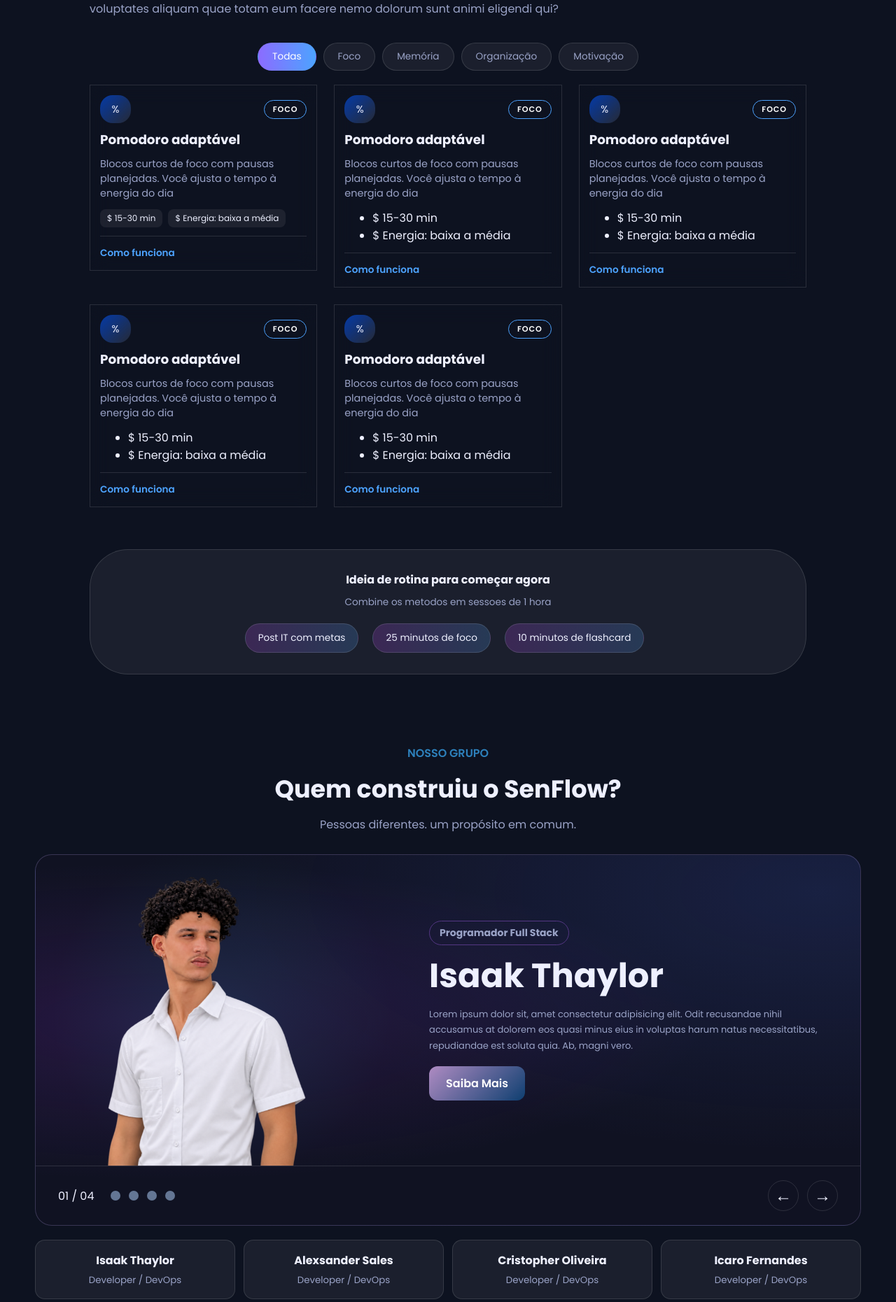
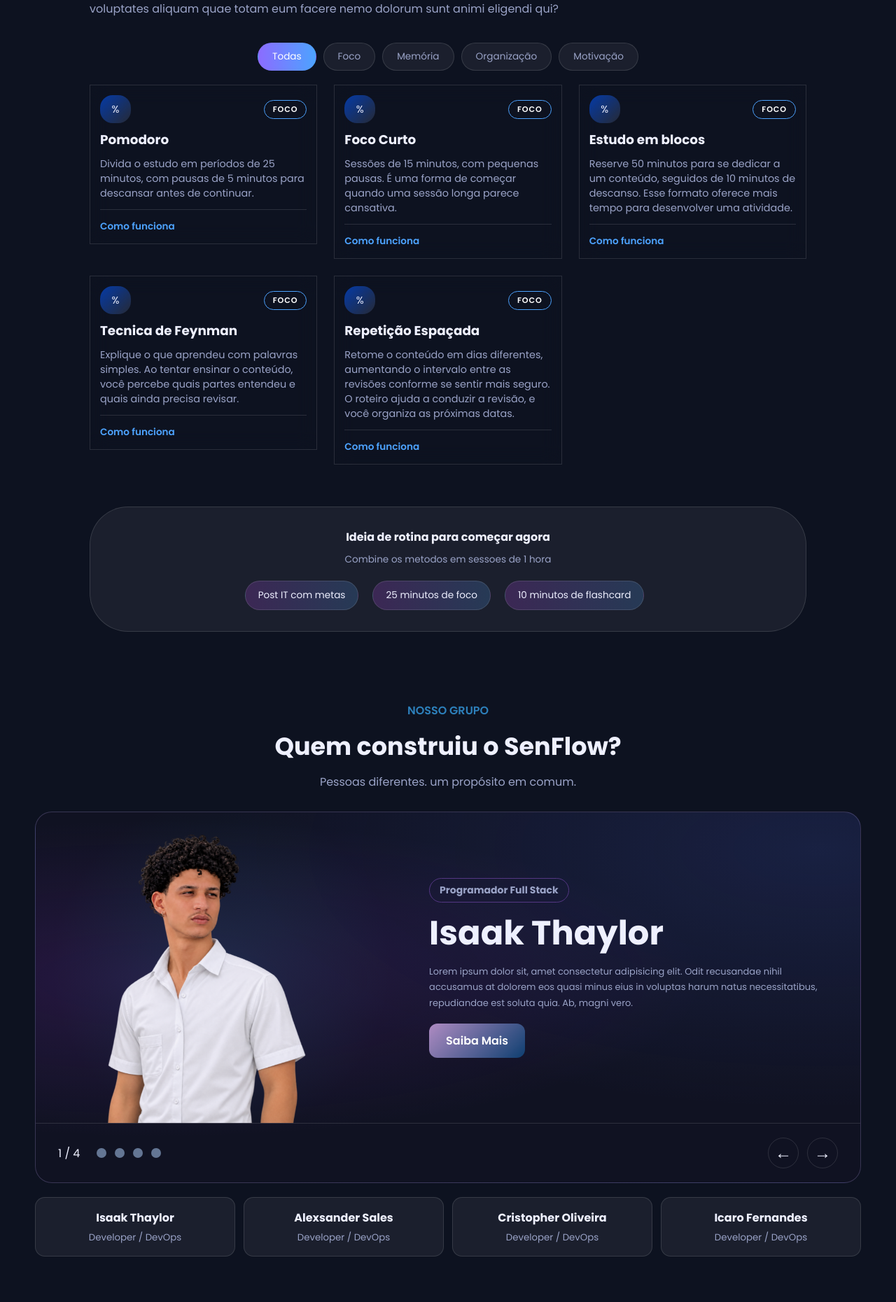
Before and after one commit to th4ylor/Inclusive-Education, a Flask app: page / in a window 1280 px wide. Shown: the part 1180-3041 px from the top of the page at 70% size. After the commit the page ends 2976 px from the top, so only its background shows below. Run offline with Flask 3, Linux system fonts and the light colour scheme; the visitor is signed in with stand-in values (Sample User, id 1).

Commit message:
Chore: up no index sobre metodologias presentes

```diff
--- a/static/css/style.css
+++ b/static/css/style.css
@@ -398,17 +398,6 @@ h1{
     letter-spacing: 0.08em;
     text-transform:uppercase;
     color: white;}
-.meta{
-    list-style: none;
-    padding: 0;
-    display: flex;
-    flex-wrap: wrap;
-    gap: 8px;}
-.meta li{
-    padding: 4px 10px;
-    border-radius: 8px;
-    font-size: 0.75rem;
-    background: rgba(255, 255, 255, .07);}
 details{
     padding-top: 14px;
     border-top: 1px solid var(--borda);}
@@ -635,6 +624,9 @@ section .lista .item{
     color: var(--texto);
     font-size: 24px;
     cursor: pointer;}
+.arrows button:hover{
+    background: var(--azul);
+}
 
 .equipe-nav{
     display: flex;
--- a/templates/index.html
+++ b/templates/index.html
@@ -140,20 +140,16 @@
                     <span class="icone">%</span>
                     <span class="tag">Foco</span>
                 </div>
-                <h3>Pomodoro adaptável</h3>
-                <p>Blocos curtos de foco com pausas planejadas. Você ajusta o tempo à energia do dia</p>
-                <ul class="meta">
-                    <li>$ 15-30 min</li>
-                    <li>$ Energia: baixa a média</li>
-                </ul>
+                <h3>Pomodoro</h3>
+                <p>Divida o estudo em períodos de 25 minutos, com pausas de 5 minutos para descansar antes de continuar.</p>
 
                 <details>
                     <summary>Como funciona</summary>
                     <ol>
-                        <li>Escolha UMA tarefa pequena</li>
-                        <li>Defina 15,25 ou 30 minutos</li>
-                        <li>faca uma pausa de 5 min longe das telas</li>
-                        <li>A cada 4 ciclos, faca uma pausa longa</li>
+                        <li>Escolha a tarefa que deseja fazer</li>
+                        <li>Estude por 25 minutos concetrando-se nessa tarefa</li>
+                        <li>Faça uma pausa de 5 minutos para descansar</li>
+                        <li>Repita o ciclo enquanto quiser continuar estudando</li>
                     </ol>
                 </details>
             </article>
@@ -163,20 +159,16 @@
                     <span class="icone">%</span>
                     <span class="tag">Foco</span>
                 </div>
-                <h3>Pomodoro adaptável</h3>
-                <p>Blocos curtos de foco com pausas planejadas. Você ajusta o tempo à energia do dia</p>
-                <ul>
-                    <li>$ 15-30 min</li>
-                    <li>$ Energia: baixa a média</li>
-                </ul>
+                <h3>Foco Curto</h3>
+                <p>Sessões de 15 minutos, com pequenas pausas. É uma forma de começar quando uma sessão longa parece cansativa.</p>
 
                 <details>
                     <summary>Como funciona</summary>
                     <ol>
-                        <li>Escolha UMA tarefa pequena</li>
-                        <li>Defina 15,25 ou 30 minutos</li>
-                        <li>faca uma pausa de 5 min longe das telas</li>
-                        <li>A cada 4 ciclos, faca uma pausa longa</li>
+                        <li>Escolha uma tarefa pequena para começar</li>
+                        <li>Dedique 15 minutos nela</li>
+                        <li>Descanse por 3 minutos</li>
+                        <li>Continue com outro ciclo quando estiver pronto</li>
                     </ol>
                 </details>
             </article>
@@ -186,20 +178,16 @@
                     <span class="icone">%</span>
                     <span class="tag">Foco</span>
                 </div>
-                <h3>Pomodoro adaptável</h3>
-                <p>Blocos curtos de foco com pausas planejadas. Você ajusta o tempo à energia do dia</p>
-                <ul>
-                    <li>$ 15-30 min</li>
-                    <li>$ Energia: baixa a média</li>
-                </ul>
+                <h3>Estudo em blocos</h3>
+                <p>Reserve 50 minutos para se dedicar a um conteúdo, seguidos de 10 minutos de descanso. Esse formato oferece mais tempo para desenvolver uma atividade.</p>
 
                 <details>
                     <summary>Como funciona</summary>
                     <ol>
-                        <li>Escolha UMA tarefa pequena</li>
-                        <li>Defina 15,25 ou 30 minutos</li>
-                        <li>faca uma pausa de 5 min longe das telas</li>
-                        <li>A cada 4 ciclos, faca uma pausa longa</li>
+                        <li>Escolha o conteudo ou a atividade que vai estudar</li>
+                        <li>Dedique os proximos 50 minutos a essa atividade</li>
+                        <li>faca uma pausa de 100 minutos</li>
+                        <li>Retome o estudo em um novo bloco</li>
                     </ol>
                 </details>
             </article>
@@ -209,20 +197,16 @@
                     <span class="icone">%</span>
                     <span class="tag">Foco</span>
                 </div>
-                <h3>Pomodoro adaptável</h3>
-                <p>Blocos curtos de foco com pausas planejadas. Você ajusta o tempo à energia do dia</p>
-                <ul>
-                    <li>$ 15-30 min</li>
-                    <li>$ Energia: baixa a média</li>
-                </ul>
+                <h3>Tecnica de Feynman</h3>
+                <p>Explique o que aprendeu com palavras simples. Ao tentar ensinar o conteúdo, você percebe quais partes entendeu e quais ainda precisa revisar.</p>
 
                 <details>
                     <summary>Como funciona</summary>
                     <ol>
-                        <li>Escolha UMA tarefa pequena</li>
-                        <li>Defina 15,25 ou 30 minutos</li>
-                        <li>faca uma pausa de 5 min longe das telas</li>
-                        <li>A cada 4 ciclos, faca uma pausa longa</li>
+                        <li>Escolha um assunto que deseja entender melhor</li>
+                        <li>Explique como se estivesse ensinando alguem que não conhece o tema</li>
+                        <li>Observe em quais partes ficou com duvidas ou teve dificuldades pra explicar</li>
+                        <li>Revise essas partes e tente explicar novamente</li>
                     </ol>
                 </details>
             </article>
@@ -232,20 +216,15 @@
                     <span class="icone">%</span>
                     <span class="tag">Foco</span>
                 </div>
-                <h3>Pomodoro adaptável</h3>
-                <p>Blocos curtos de foco com pausas planejadas. Você ajusta o tempo à energia do dia</p>
-                <ul>
-                    <li>$ 15-30 min</li>
-                    <li>$ Energia: baixa a média</li>
-                </ul>
+                <h3>Repetição Espaçada</h3>
+                <p>Retome o conteúdo em dias diferentes, aumentando o intervalo entre as revisões conforme se sentir mais seguro. O roteiro ajuda a conduzir a revisão, e você organiza as próximas datas.</p>
 
                 <details>
                     <summary>Como funciona</summary>
                     <ol>
-                        <li>Escolha UMA tarefa pequena</li>
-                        <li>Defina 15,25 ou 30 minutos</li>
-                        <li>faca uma pausa de 5 min longe das telas</li>
-                        <li>A cada 4 ciclos, faca uma pausa longa</li>
+                        <li>Revise o conteudo que voce já estudou</li>
+                        <li>Avalie se foi fácil, mais ou menos ou difícil lembrar</li>
+                        <li>Planeje a proxima revisão: volte antes ao que foi dificil e deixe um intervalo maior para o que lembrou com facilidade</li>
                     </ol>
                 </details>
             </article>
@@ -362,7 +341,7 @@
 
             <div class="controles">
                 <div class="indicators">
-                    <span class="number">01 / 04</span>
+                    <span class="number">1 / 4</span>
                     <div class="pontos" role="group">
                         <button type="button" ></button>
                         <button type="button" ></button>
```
Also changed, not shown: Anotações.md (+1 -2 lines), 1 other file.
